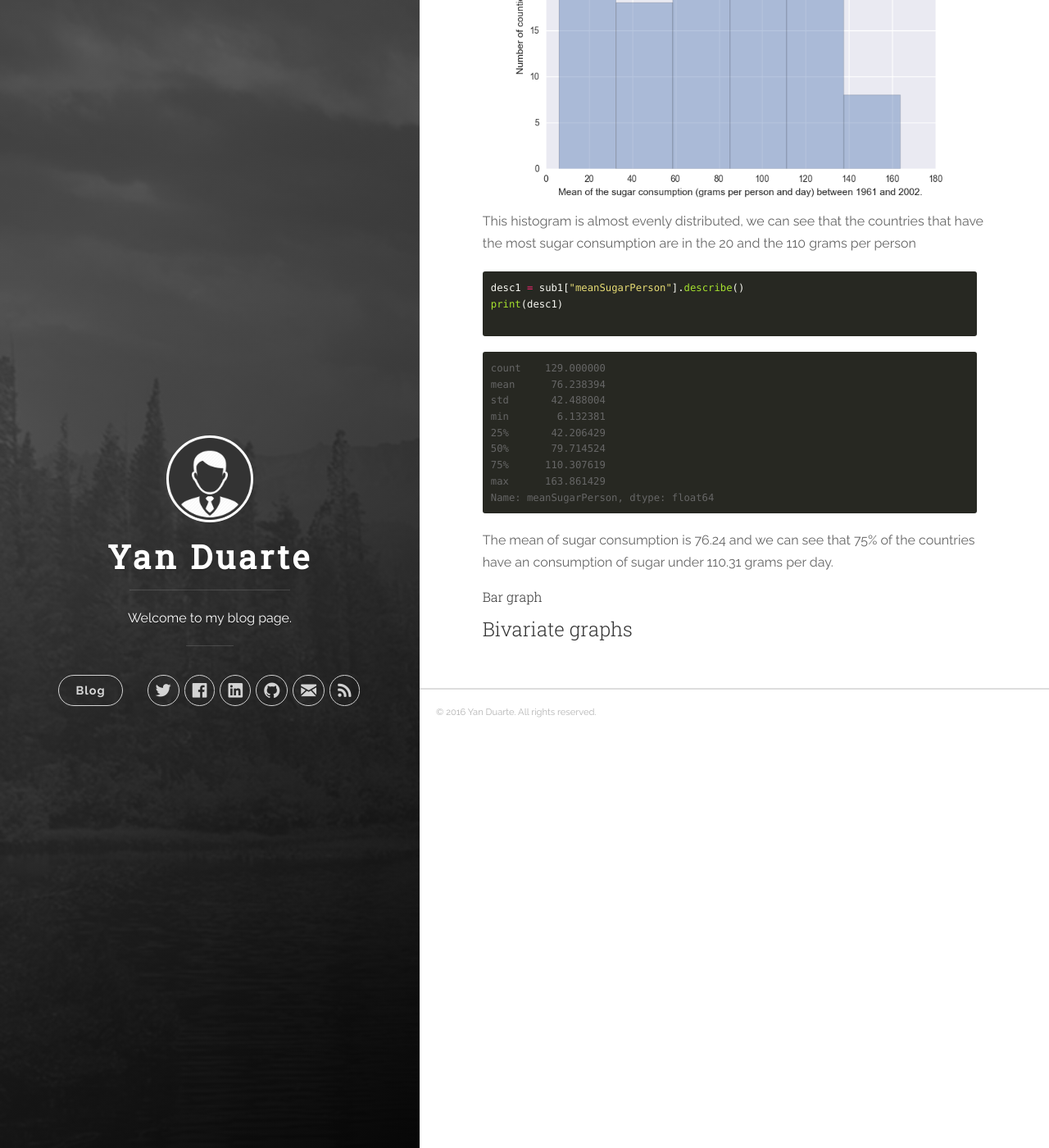
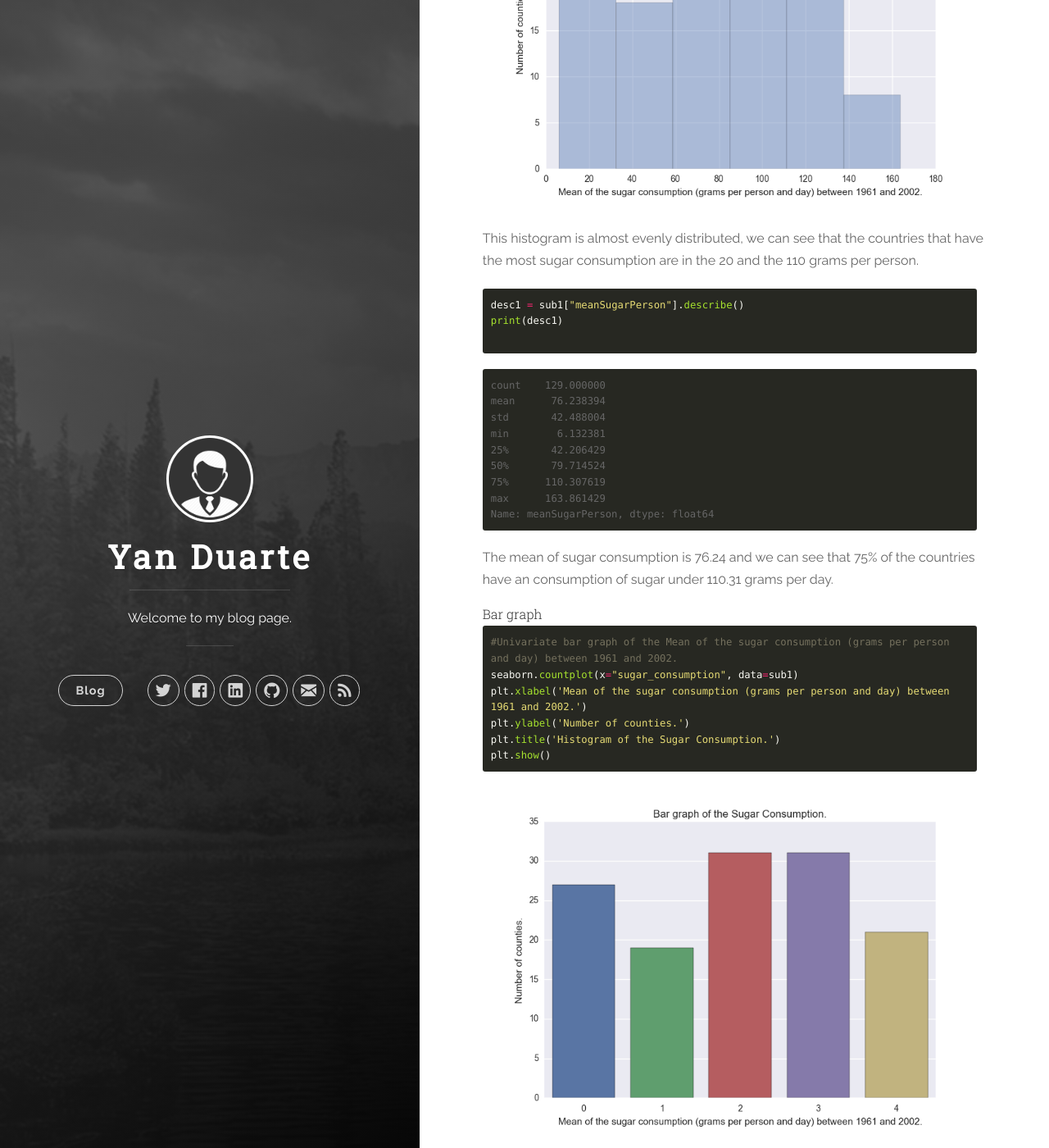
Before and after one commit to yan-duarte/yan-duarte.github.io, a Jekyll site: the page built from _posts/2016-07-22-Assignment4.md, in a window 1280 px wide and 1400 px high, scrolled down 2631 px. Shown: the whole window at 82% size. Built offline with Jekyll 4.4.1, drawn with Linux system fonts in a browser that asks for light colours; nearby versions of some CDN libraries; some of the changed text lies outside the part shown.

Commit message:
Updated 2016-07-22-Assignment4.md

````diff
--- a/_posts/2016-07-22-Assignment4.md
+++ b/_posts/2016-07-22-Assignment4.md
@@ -83,7 +83,8 @@ plt.show()
 ```
 
 ![Figure 2]({{site.baseurl}}/yan-duarte.github.io/images/assignment4/graph2.png)
-This histogram is almost evenly distributed, we can see that the countries that have the most sugar consumption are in the 20 and the 110 grams per person
+
+This histogram is almost evenly distributed, we can see that the countries that have the most sugar consumption are in the 20 and the 110 grams per person.
 
 ```python
 desc1 = sub1["meanSugarPerson"].describe()
@@ -107,5 +108,25 @@ The mean of sugar consumption is 76.24 and we can see that 75% of the countries
 
 #### Bar graph
 
+```python
+#Univariate bar graph of the Mean of the sugar consumption (grams per person and day) between 1961 and 2002.
+seaborn.countplot(x="sugar_consumption", data=sub1)
+plt.xlabel('Mean of the sugar consumption (grams per person and day) between 1961 and 2002.')
+plt.ylabel('Number of counties.')
+plt.title('Histogram of the Sugar Consumption.')
+plt.show()
+```
+
+![Figure 3]({{site.baseurl}}/yan-duarte.github.io/images/assignment4/graph3.png)
+
+Where the consumption is:
+
+  - (0) Desirable between 0 and 30 g.
+  - (1) Raised between 30 and 60 g.
+  - (2) Borderline high between 60 and 90 g.
+  - (3) High between 90 and 120 g.
+  - (4) Very high under 120g.
+
+The bar graph behaved very similarly as the histogram.
 
 ## Bivariate graphs
````
